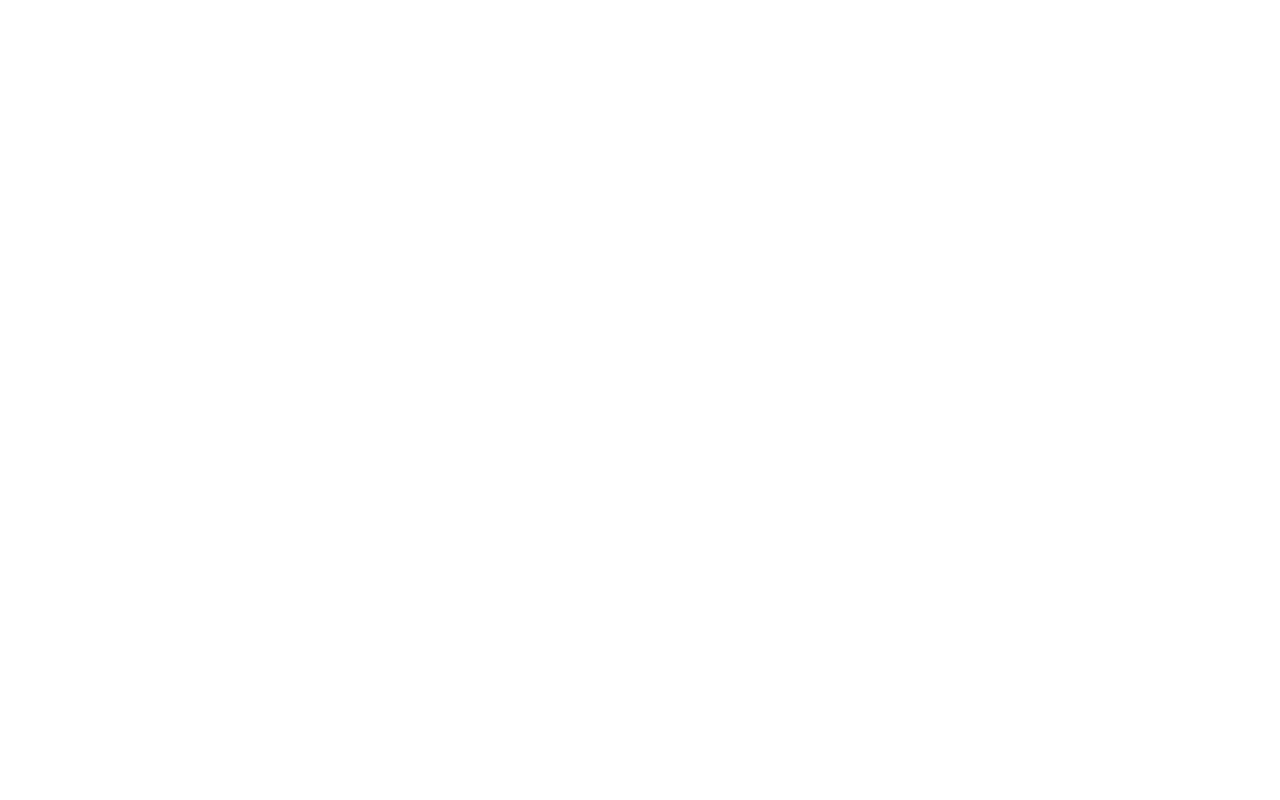
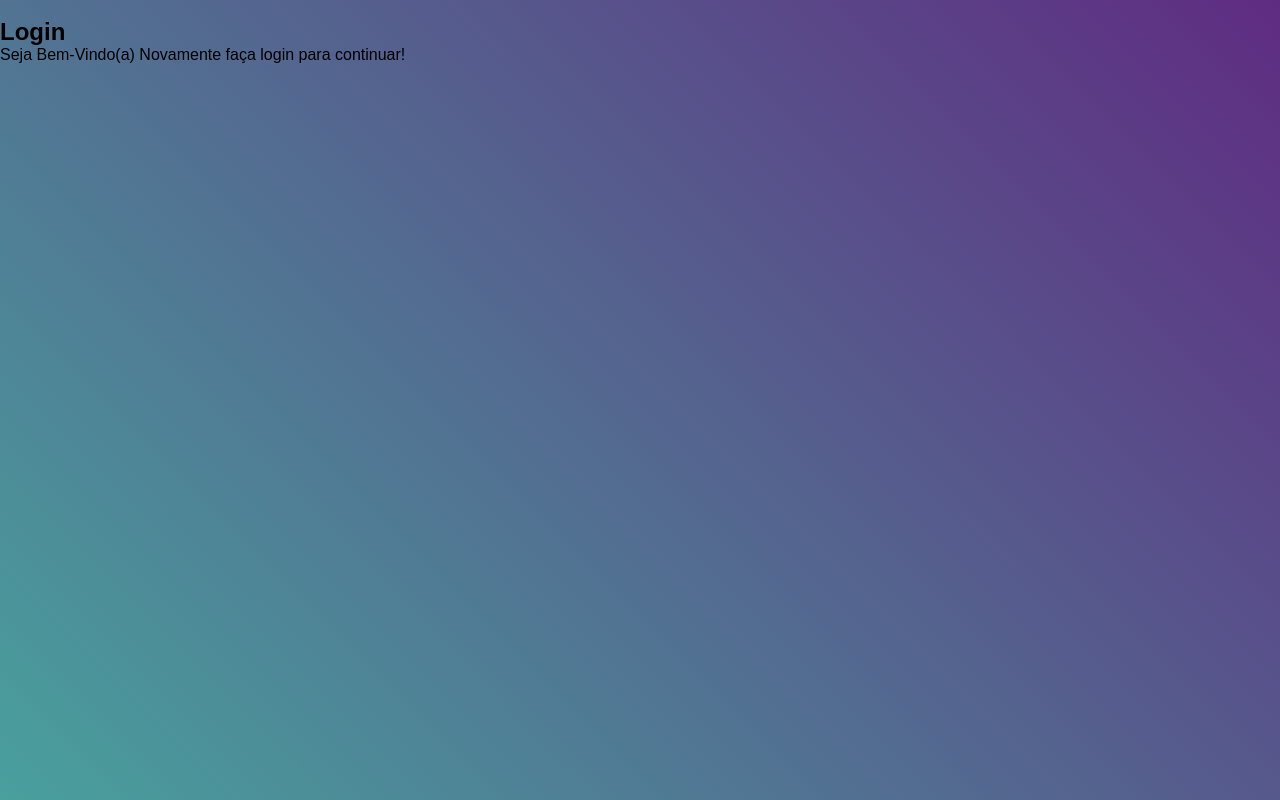
Before and after one commit to carlin867/projeto_login, a plain HTML site: page index.html in a window 1280 px wide. Drawn offline with Linux system fonts and the light colour scheme.

Commit message:
Atualizado 28/01/2024 as 18:10

```diff
--- a/index.html
+++ b/index.html
@@ -1,14 +1,26 @@
 <!DOCTYPE html>
 <html lang="pt-br">
 <head>
-    <meta charset="UTF-8">
-    <meta name="viewport" content="width=device-width, initial-scale=1.0">
-    <title>Tela de Login</title>
-    <link rel="stylesheet" href="style.css">
+  <meta charset="UTF-8">
+  <meta name="viewport" content="width=device-width, initial-scale=1.0">
+  <title>Tela de Login</title>
+  <link rel="stylesheet" href="style.css">
 </head>
 <body>
+  <main>
+    <section id="tela-login">
+      <div id="imagem">
+        <img src="" alt="">
+      </div>
+      <div id="formulario">
+        <h1>Login</h1>
+        <p>Seja Bem-Vindo(a) Novamente faça login para  continuar!</p>
+        <form action="" method="post">
 
+        </form>
+      </div>
+    </section>
+  </main>
 
-    <script src="script.js"></script>
 </body>
 </html>
--- a/style.css
+++ b/style.css
@@ -0,0 +1,22 @@
+@charset "UTF-8";
+
+/*
+    Paleta de Cores:
+    Verde: #49a09d
+    Lilás: #5f2c82
+*/
+:root {
+  --cor1: #49a09d;
+  --cor2: #5f2c82;
+  --cor3: #60d3d0;
+  --cor4: #357572;
+}
+* {
+  padding: 0px;
+  margin: 0px;
+}
+body,html{
+    background-image: linear-gradient(45deg ,var(--cor1), var(--cor2));
+    background-attachment: fixed;
+    font-family: Arial, Helvetica, sans-serif;
+}
```
Also changed, not shown: imagem/senha.png (added), imagem/usuario.jpg (added), imagem/usuario.png (added), script.js (deleted).
